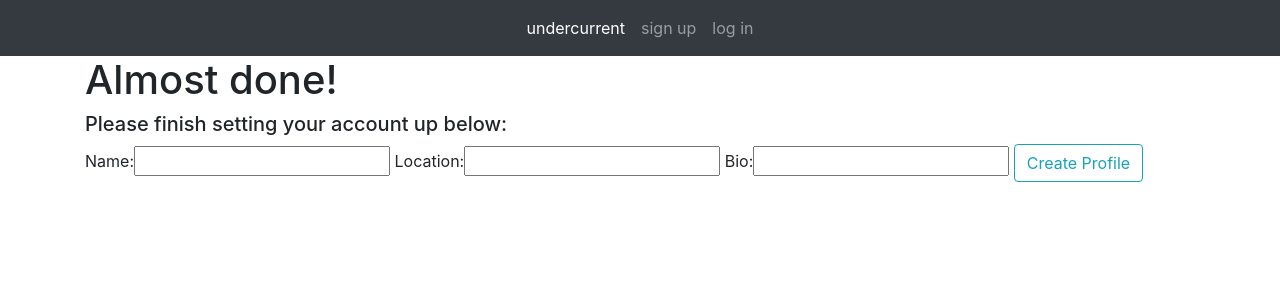
After one commit to juliana-zlatevski/undercurrent, a Django app: page /profile/new in a window 1280 px wide. The commit adds this page. Shown: the top 300 px of the page. Run offline with Django 3.2, Linux system fonts and the light colour scheme.

Commit message:
adds profile model and form. new users are now directed to profile creation page where they can finish setting up their accounts.

```diff
--- /dev/null
+++ b/main_app/forms.py
@@ -0,0 +1,8 @@
+from django import forms
+from .models import *
+
+class ProfileForm(forms.ModelForm):
+
+    class Meta:
+        model = Profile
+        fields = ['name', 'location', 'bio']
--- a/main_app/models.py
+++ b/main_app/models.py
@@ -9,3 +9,13 @@ class Post(models.Model):
 
   def __str__(self):
     return self.content
+
+class Profile(models.Model):
+    name = models.CharField(max_length=75)
+    location = models.CharField(max_length=100)
+    join_date = models.DateTimeField(auto_now_add=True)
+    bio = models.CharField(max_length=140)
+    user = models.OneToOneField(User, on_delete=models.CASCADE)
+
+    def __str__(self):
+        return self.user.username
--- a/main_app/templates/base.html
+++ b/main_app/templates/base.html
@@ -29,17 +29,17 @@
           </li>
           {% if not user.is_authenticated %}
           <li class="nav-item">
-            <a class="nav-link" href="#">sign up</a>
+            <a class="nav-link" href="{% url 'signup' %}">sign up</a>
           </li>
           <li class="nav-item">
-            <a class="nav-link" href="#">log in</a>
+            <a class="nav-link" href="{% url 'login' %}">log in</a>
           </li>
           {% else %}
           <li class="nav-item">
             <a class="nav-link" href="/">home</a>
           </li>
           <li class="nav-item">
-            <a class="nav-link" href="#">log out</a>
+            <a class="nav-link" href="{% url 'logout' %}">log out</a>
           </li>
           <li class="nav-item dropdown">
             <a class="nav-link dropdown-toggle" href="http://example.com" id="dropdown08" data-toggle="dropdown" aria-haspopup="true" aria-expanded="false">account</a>
--- /dev/null
+++ b/main_app/templates/profile/new.html
@@ -0,0 +1,17 @@
+{% extends 'base.html' %}
+
+{% block title %}
+Account Setup
+{% endblock %}
+
+{% block content %}
+<h1>Almost done!</h1>
+<h5>Please finish setting your account up below:</h5>
+
+  <form method="POST" action="{% url 'new_profile' %}">
+    {% csrf_token %}
+    {{ form }}
+    <input type="submit" class="btn btn-outline-info" value="Create Profile">
+  </form>
+
+{% endblock %}
--- a/main_app/urls.py
+++ b/main_app/urls.py
@@ -3,4 +3,7 @@ from . import views
 
 urlpatterns = [
   path('', views.home, name='home'),
+  # registration/accounts
+  path('accounts/signup', views.signup, name='signup'),
+  path('profile/new', views.new_profile, name='new_profile'),
 ]
--- a/main_app/views.py
+++ b/main_app/views.py
@@ -1,6 +1,38 @@
-from django.shortcuts import render
-from django.http import HttpResponse
+from django.shortcuts import render, redirect
+from django.contrib.auth import login
+from django.contrib.auth.forms import UserCreationForm
+from .forms import ProfileForm
 
 # Create your views here.
 def home(request):
   return render(request, 'home.html')
+
+def signup(request):
+  error_message = ''
+  if request.method == 'POST':
+    form = UserCreationForm(request.POST)
+    if form.is_valid():
+      user = form.save()
+      login(request, user)
+      return redirect('new_profile')
+    else:
+      error_message = 'Invalid sign up - please try again'
+  form = UserCreationForm()
+  context = {'form': form, 'error_message': error_message}
+  return render(request, 'registration/signup.html', context)
+
+def new_profile(request):
+  if request.method == 'POST':
+      form = ProfileForm(request.POST)
+      if form.is_valid():
+          new_profile = form.save(commit=False)
+          new_profile.user = request.user
+          new_profile.save()
+          return render(request, 'home.html')
+          # return redirect('user_profile', new_profile.id)
+      else:
+          return render(request, 'profile/new.html', {'form': form})
+  else:
+        form = ProfileForm()
+        context = {'form': form}
+        return render(request, 'profile/new.html', context)
--- a/undercurrent/settings.py
+++ b/undercurrent/settings.py
@@ -119,3 +119,4 @@ USE_TZ = True
 # https://docs.djangoproject.com/en/3.1/howto/static-files/
 
 STATIC_URL = '/static/'
+LOGOUT_REDIRECT_URL = '/'
```
Also changed, not shown: main_app/templates/registration/signup.html (added, +17 -0 lines), main_app/migrations/0004_profile.py (added).
